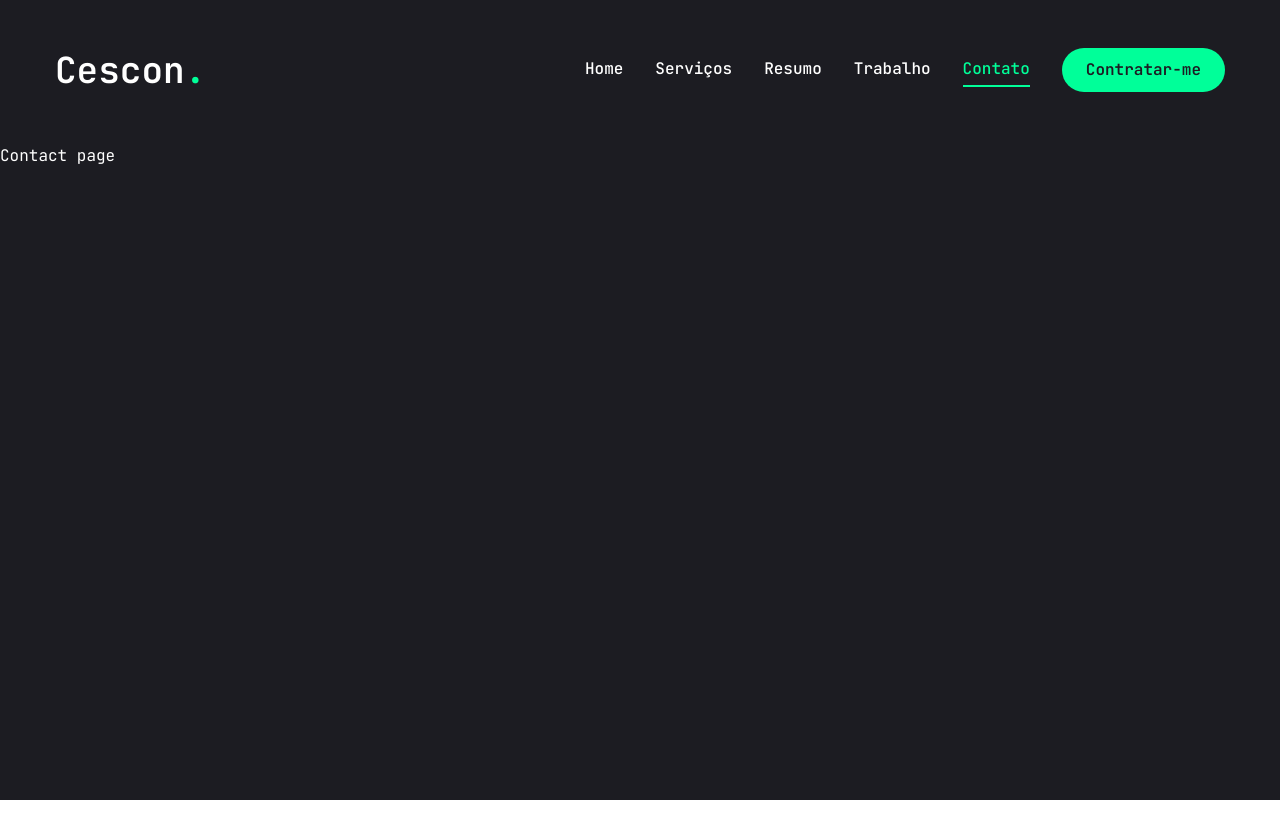
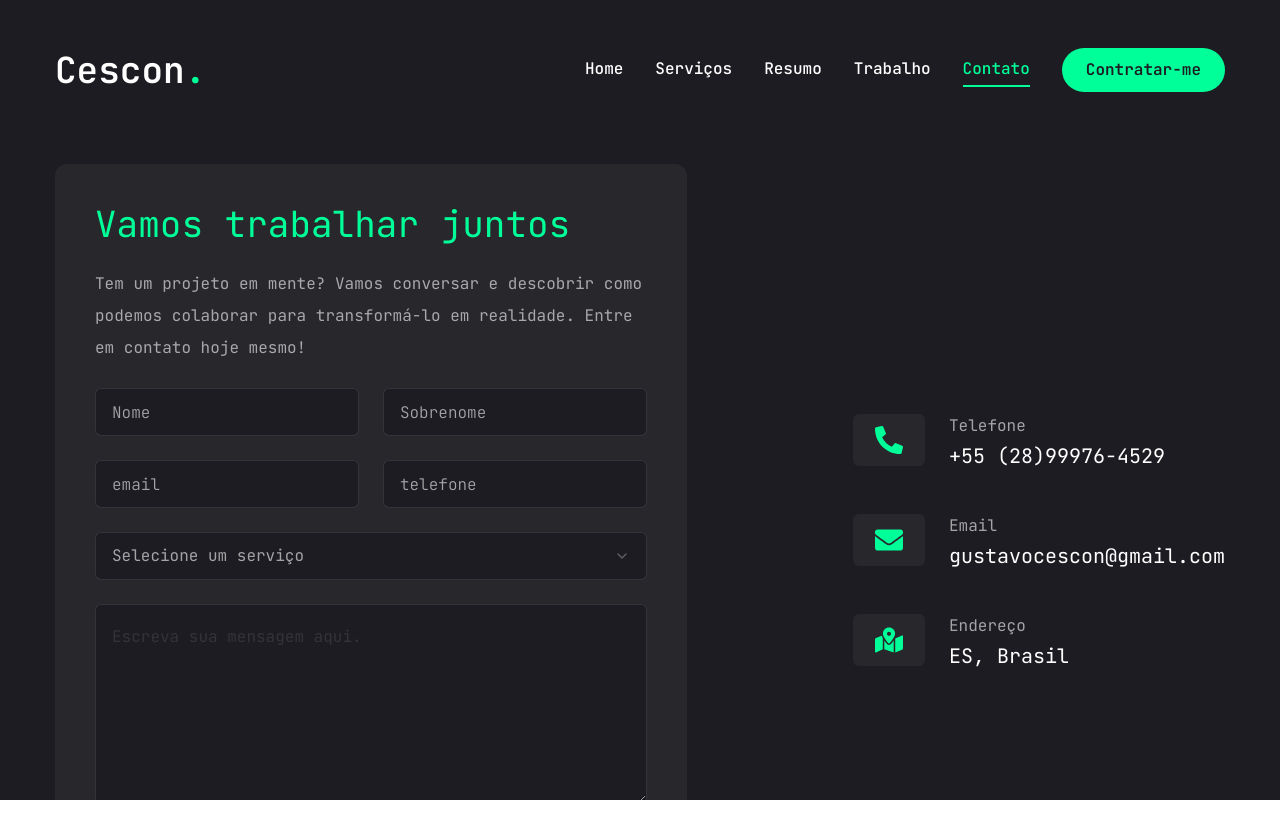
Before and after one commit to GustavoCescon/portfolio, a Next.js app: page /contact in a window 1280 px wide. Shown: the top 838 px of the page. Before the commit the page ends 800 px from the top, so only its background shows below. Built offline with nearby package versions, Linux system fonts and the light colour scheme.

Commit message:
Finalizando a página de contato

```diff
--- a/app/contact/page.jsx
+++ b/app/contact/page.jsx
@@ -1,6 +1,119 @@
+"use client";
+
+import { Button } from "@/components/ui/button";
+import { Input } from "@/components/ui/input";
+import {
+	Select,
+	SelectContent,
+	SelectGroup,
+	SelectItem,
+	SelectLabel,
+	SelectTrigger,
+	SelectValue,
+} from "@/components/ui/select";
+import { Textarea } from "@/components/ui/textarea";
+import { motion } from "framer-motion";
+import { FaEnvelope, FaMapMarkedAlt, FaPhoneAlt } from "react-icons/fa";
+
+const info = [
+	{
+		icon: <FaPhoneAlt />,
+		title: "Telefone",
+		description: "+55 (28)99976-4529",
+	},
+	{
+		icon: <FaEnvelope />,
+		title: "Email",
+		description: "gustavocescon@gmail.com",
+	},
+	{
+		icon: <FaMapMarkedAlt />,
+		title: "Endereço",
+		description: "ES, Brasil",
+	},
+];
 
 const Contact = () => {
-	return <div>Contact page</div>;
-}
+	return (
+		<motion.section
+			initial={{ opacity: 0 }}
+			animate={{
+				opacity: 1,
+				transition: { delay: 2.4, duration: 0.4, ease: "easeIn" },
+			}}
+			className="py-6"
+		>
+			<div className="container mx-auto">
+				<div className="flex flex-col xl:flex-row gap-[30px]">
+					{/*form*/}
+					<div className="xl:w-[54%] order-2 xl:order-none">
+						<form className="flex flex-col gap-6 p-10 bg-[#27272c] rounded-xl">
+							<h3 className="text-4xl text-accent">Vamos trabalhar juntos</h3>
+							<p className="text-white/60">
+								Tem um projeto em mente? Vamos conversar e descobrir como
+								podemos colaborar para transformá-lo em realidade. Entre em
+								contato hoje mesmo!
+							</p>
+							{/*input*/}
+							<div className="grid grid-cols-1 md:grid-cols-2 gap-6">
+								<Input type="firstname" placeholder="Nome" />
+								<Input type="lastName" placeholder="Sobrenome" />
+								<Input type="email" placeholder="email" />
+								<Input type="phone" placeholder="telefone" />
+							</div>
+							{/* select */}
 
-export default Contact
+							<Select>
+								<SelectTrigger className="w-full">
+									<SelectValue placeholder="Selecione um serviço" />
+								</SelectTrigger>
+								<SelectContent>
+									<SelectGroup>
+										<SelectLabel>Selecione um serviço</SelectLabel>
+										<SelectItem value="fs">Fullstack developer</SelectItem>
+										<SelectItem value="fe">Front-end developer</SelectItem>
+										<SelectItem value="be">Back-end developer</SelectItem>
+										<SelectItem value="be">Consultoria em TI</SelectItem>
+										<SelectItem value="be">Integração de sistemas</SelectItem>
+									</SelectGroup>
+								</SelectContent>
+							</Select>
+							{/* textarea */}
+
+							<Textarea
+								className="h-[200px]"
+								placeholder="Escreva sua mensagem aqui."
+							/>
+
+							{/* button */}
+							<Button size="md" className="max-w-40">
+								Send message
+							</Button>
+						</form>
+					</div>
+					{/*info*/}
+					<div className="flex-1 flex items-center xl:justify-end order-1 xl:order-none mb-8 xl:mb-0">
+						<ul className="flex flex-col gap-10">
+							{info.map((item, index) => {
+								return (
+									// biome-ignore lint/suspicious/noArrayIndexKey: <explanation>
+									<li key={index} className="flex items-center gap-6">
+										<div className="w-[52px] h-[52px] xl:w-[72px] bg-[#27272c] text-accent rounded-md flex items-center justify-center">
+											<div className="text-[28px]">{item.icon}</div>
+										</div>
+										<div className="flex-1">
+											<p className="text-white/60">{item.title}</p>
+											<h3 className="text-xl">{item.description}</h3>
+										</div>
+									</li>
+								);
+							})}
+						</ul>
+					</div>
+				</div>
+			</div>
+		</motion.section>
+	);
+};
+
+export default Contact;
--- a/app/work/page.jsx
+++ b/app/work/page.jsx
@@ -123,11 +123,10 @@
 							onSlideChange={handleSlideChange}
 						>
 							{projects.map((project, index) => {
-								// biome-ignore lint/suspicious/noArrayIndexKey: <explanation>
 								return (
 									// biome-ignore lint/suspicious/noArrayIndexKey: <explanation>
-									<SwiperSlide key={index} className="w-full">
-										<div className="h-[460px] relative group flex justify-center items-center bg-pink-50/20">
+									<SwiperSlide key={index} className="w-full ">
+										<div className="h-[460px] relative group flex justify-center items-center bg-pink-50/20 cursor-pointer">
 											<div className="absolute top-0 bottom-0 w-full h-full bg-black/10 z-10" />
 											<div className="relative w-full h-full">
 												<Image
--- a/components/ui/input.jsx
+++ b/components/ui/input.jsx
@@ -1,19 +1,20 @@
-import * as React from "react"
+import * as React from "react";
 
-import { cn } from "@/lib/utils"
+import { cn } from "@/lib/utils";
 
 const Input = React.forwardRef(({ className, type, ...props }, ref) => {
 	return (
-    (<input
+		<input
 			type={type}
 			className={cn(
-        "flex h-10 w-full rounded-md border border-slate-200 bg-white px-3 py-2 text-sm ring-offset-white file:border-0 file:bg-transparent file:text-sm file:font-medium placeholder:text-slate-500 focus-visible:outline-none focus-visible:ring-2 focus-visible:ring-slate-950 focus-visible:ring-offset-2 disabled:cursor-not-allowed disabled:opacity-50 dark:border-slate-800 dark:bg-slate-950 dark:ring-offset-slate-950 dark:placeholder:text-slate-400 dark:focus-visible:ring-slate-300",
-        className
+				"flex h-[48px] rounded-md border border-white/10 focus:border-accent font-light bg-primary px-4 py-5 text-base placeholder:text-white/60 outline-none",
+				className,
 			)}
 			ref={ref}
-      {...props} />)
+			{...props}
+		/>
 	);
-})
-Input.displayName = "Input"
+});
+Input.displayName = "Input";
 
-export { Input }
+export { Input };
--- a/components/ui/select.jsx
+++ b/components/ui/select.jsx
@@ -1,94 +1,119 @@
-"use client"
+"use client";
 
-import * as React from "react"
-import * as SelectPrimitive from "@radix-ui/react-select"
-import { Check, ChevronDown, ChevronUp } from "lucide-react"
+import * as SelectPrimitive from "@radix-ui/react-select";
+import { Check, ChevronDown, ChevronUp } from "lucide-react";
+import * as React from "react";
 
-import { cn } from "@/lib/utils"
+import { cn } from "@/lib/utils";
 
-const Select = SelectPrimitive.Root
+const Select = SelectPrimitive.Root;
 
-const SelectGroup = SelectPrimitive.Group
+const SelectGroup = SelectPrimitive.Group;
 
-const SelectValue = SelectPrimitive.Value
+const SelectValue = SelectPrimitive.Value;
 
-const SelectTrigger = React.forwardRef(({ className, children, ...props }, ref) => (
+const SelectTrigger = React.forwardRef(
+	({ className, children, ...props }, ref) => (
 		<SelectPrimitive.Trigger
 			ref={ref}
 			className={cn(
-      "flex h-10 w-full items-center justify-between rounded-md border border-slate-200 bg-white px-3 py-2 text-sm ring-offset-white placeholder:text-slate-500 focus:outline-none focus:ring-2 focus:ring-slate-950 focus:ring-offset-2 disabled:cursor-not-allowed disabled:opacity-50 [&>span]:line-clamp-1 dark:border-slate-800 dark:bg-slate-950 dark:ring-offset-slate-950 dark:placeholder:text-slate-400 dark:focus:ring-slate-300",
-      className
+				"flex h-[48px] w-full items-center justify-between rounded-md border border-white/10 bg-primary px-4 py-5 text-base text-white/60 placeholder:text-white/10 focus:border-accent outline-none",
+				className,
 			)}
-    {...props}>
+			{...props}
+		>
 			{children}
 			<SelectPrimitive.Icon asChild>
 				<ChevronDown className="h-4 w-4 opacity-50" />
 			</SelectPrimitive.Icon>
 		</SelectPrimitive.Trigger>
-))
-SelectTrigger.displayName = SelectPrimitive.Trigger.displayName
+	),
+);
+SelectTrigger.displayName = SelectPrimitive.Trigger.displayName;
 
-const SelectScrollUpButton = React.forwardRef(({ className, ...props }, ref) => (
+const SelectScrollUpButton = React.forwardRef(
+	({ className, ...props }, ref) => (
 		<SelectPrimitive.ScrollUpButton
 			ref={ref}
-    className={cn("flex cursor-default items-center justify-center py-1", className)}
-    {...props}>
+			className={cn(
+				"flex cursor-default items-center justify-center py-1",
+				className,
+			)}
+			{...props}
+		>
 			<ChevronUp className="h-4 w-4" />
 		</SelectPrimitive.ScrollUpButton>
-))
-SelectScrollUpButton.displayName = SelectPrimitive.ScrollUpButton.displayName
+	),
+);
+SelectScrollUpButton.displayName = SelectPrimitive.ScrollUpButton.displayName;
 
-const SelectScrollDownButton = React.forwardRef(({ className, ...props }, ref) => (
+const SelectScrollDownButton = React.forwardRef(
+	({ className, ...props }, ref) => (
 		<SelectPrimitive.ScrollDownButton
 			ref={ref}
-    className={cn("flex cursor-default items-center justify-center py-1", className)}
-    {...props}>
+			className={cn(
+				"flex cursor-default items-center justify-center py-1",
+				className,
+			)}
+			{...props}
+		>
 			<ChevronDown className="h-4 w-4" />
 		</SelectPrimitive.ScrollDownButton>
-))
+	),
+);
 SelectScrollDownButton.displayName =
-  SelectPrimitive.ScrollDownButton.displayName
+	SelectPrimitive.ScrollDownButton.displayName;
 
-const SelectContent = React.forwardRef(({ className, children, position = "popper", ...props }, ref) => (
+const SelectContent = React.forwardRef(
+	({ className, children, position = "popper", ...props }, ref) => (
 		<SelectPrimitive.Portal>
 			<SelectPrimitive.Content
 				ref={ref}
 				className={cn(
-        "relative z-50 max-h-96 min-w-[8rem] overflow-hidden rounded-md border border-slate-200 bg-white text-slate-950 shadow-md data-[state=open]:animate-in data-[state=closed]:animate-out data-[state=closed]:fade-out-0 data-[state=open]:fade-in-0 data-[state=closed]:zoom-out-95 data-[state=open]:zoom-in-95 data-[side=bottom]:slide-in-from-top-2 data-[side=left]:slide-in-from-right-2 data-[side=right]:slide-in-from-left-2 data-[side=top]:slide-in-from-bottom-2 dark:border-slate-800 dark:bg-slate-950 dark:text-slate-50",
+					"relative z-50 max-h-96 min-w-[8rem] overflow-hidden rounded-md border border-white/10 bg-primary text-white shadow-md data-[state=open]:animate-in data-[state=closed]:animate-out data-[state=closed]:fade-out-0 data-[state=open]:fade-in-0 data-[state=closed]:zoom-out-95 data-[state=open]:zoom-in-95 data-[side=bottom]:slide-in-from-top-2 data-[side=left]:slide-in-from-right-2 data-[side=right]:slide-in-from-left-2 data-[side=top]:slide-in-from-bottom-2 dark:border-slate-800 dark:bg-slate-950 dark:text-slate-50",
 					position === "popper" &&
 						"data-[side=bottom]:translate-y-1 data-[side=left]:-translate-x-1 data-[side=right]:translate-x-1 data-[side=top]:-translate-y-1",
-        className
+					className,
 				)}
 				position={position}
-      {...props}>
+				{...props}
+			>
 				<SelectScrollUpButton />
 				<SelectPrimitive.Viewport
-        className={cn("p-1", position === "popper" &&
-          "h-[var(--radix-select-trigger-height)] w-full min-w-[var(--radix-select-trigger-width)]")}>
+					className={cn(
+						"p-1",
+						position === "popper" &&
+							"h-[var(--radix-select-trigger-height)] w-full min-w-[var(--radix-select-trigger-width)]",
+					)}
+				>
 					{children}
 				</SelectPrimitive.Viewport>
 				<SelectScrollDownButton />
 			</SelectPrimitive.Content>
 		</SelectPrimitive.Portal>
-))
-SelectContent.displayName = SelectPrimitive.Content.displayName
+	),
+);
+SelectContent.displayName = SelectPrimitive.Content.displayName;
 
 const SelectLabel = React.forwardRef(({ className, ...props }, ref) => (
 	<SelectPrimitive.Label
 		ref={ref}
 		className={cn("py-1.5 pl-8 pr-2 text-sm font-semibold", className)}
-    {...props} />
-))
-SelectLabel.displayName = SelectPrimitive.Label.displayName
+		{...props}
+	/>
+));
+SelectLabel.displayName = SelectPrimitive.Label.displayName;
 
-const SelectItem = React.forwardRef(({ className, children, ...props }, ref) => (
+const SelectItem = React.forwardRef(
+	({ className, children, ...props }, ref) => (
 		<SelectPrimitive.Item
 			ref={ref}
 			className={cn(
-      "relative flex w-full cursor-default select-none items-center rounded-sm py-1.5 pl-8 pr-2 text-sm outline-none focus:bg-slate-100 focus:text-slate-900 data-[disabled]:pointer-events-none data-[disabled]:opacity-50 dark:focus:bg-slate-800 dark:focus:text-slate-50",
-      className
+				"relative flex w-full cursor-default select-none items-center rounded-sm py-1.5 pl-8 pr-2 text-sm outline-none focus:bg-accent focus:text-primary data-[disabled]:pointer-events-none data-[disabled]:opacity-50 dark:focus:bg-slate-800 dark:focus:text-slate-50",
+				className,
 			)}
-    {...props}>
+			{...props}
+		>
 			<span className="absolute left-2 flex h-3.5 w-3.5 items-center justify-center">
 				<SelectPrimitive.ItemIndicator>
 					<Check className="h-4 w-4" />
@@ -97,16 +122,18 @@
 
 			<SelectPrimitive.ItemText>{children}</SelectPrimitive.ItemText>
 		</SelectPrimitive.Item>
-))
-SelectItem.displayName = SelectPrimitive.Item.displayName
+	),
+);
+SelectItem.displayName = SelectPrimitive.Item.displayName;
 
 const SelectSeparator = React.forwardRef(({ className, ...props }, ref) => (
 	<SelectPrimitive.Separator
 		ref={ref}
 		className={cn("-mx-1 my-1 h-px bg-slate-100 dark:bg-slate-800", className)}
-    {...props} />
-))
-SelectSeparator.displayName = SelectPrimitive.Separator.displayName
+		{...props}
+	/>
+));
+SelectSeparator.displayName = SelectPrimitive.Separator.displayName;
 
 export {
 	Select,
@@ -119,4 +146,4 @@
 	SelectSeparator,
 	SelectScrollUpButton,
 	SelectScrollDownButton,
-}
+};
--- a/components/ui/textarea.jsx
+++ b/components/ui/textarea.jsx
@@ -1,18 +1,19 @@
-import * as React from "react"
+import * as React from "react";
 
-import { cn } from "@/lib/utils"
+import { cn } from "@/lib/utils";
 
 const Textarea = React.forwardRef(({ className, ...props }, ref) => {
-  return (
-    (<textarea
-      className={cn(
-        "flex min-h-[80px] w-full rounded-md border border-slate-200 bg-white px-3 py-2 text-sm ring-offset-white placeholder:text-slate-500 focus-visible:outline-none focus-visible:ring-2 focus-visible:ring-slate-950 focus-visible:ring-offset-2 disabled:cursor-not-allowed disabled:opacity-50 dark:border-slate-800 dark:bg-slate-950 dark:ring-offset-slate-950 dark:placeholder:text-slate-400 dark:focus-visible:ring-slate-300",
-        className
-      )}
-      ref={ref}
-      {...props} />)
-  );
-})
-Textarea.displayName = "Textarea"
+	return (
+		<textarea
+			className={cn(
+				"flex min-h-[80px] w-full rounded-md border border-white/10 bg-primary px-4 py-5 text-base placeholder:text-white/10 focus-visible:outline-none focus-visible:ring-1 focus-visible:ring-accent focus-visible:ring-offset-0 disabled:cursor-not-allowed disabled:opacity-50 ",
+				className,
+			)}
+			ref={ref}
+			{...props}
+		/>
+	);
+});
+Textarea.displayName = "Textarea";
 
-export { Textarea }
+export { Textarea };
```
Lines whose indentation alone changed are shown as unchanged.
